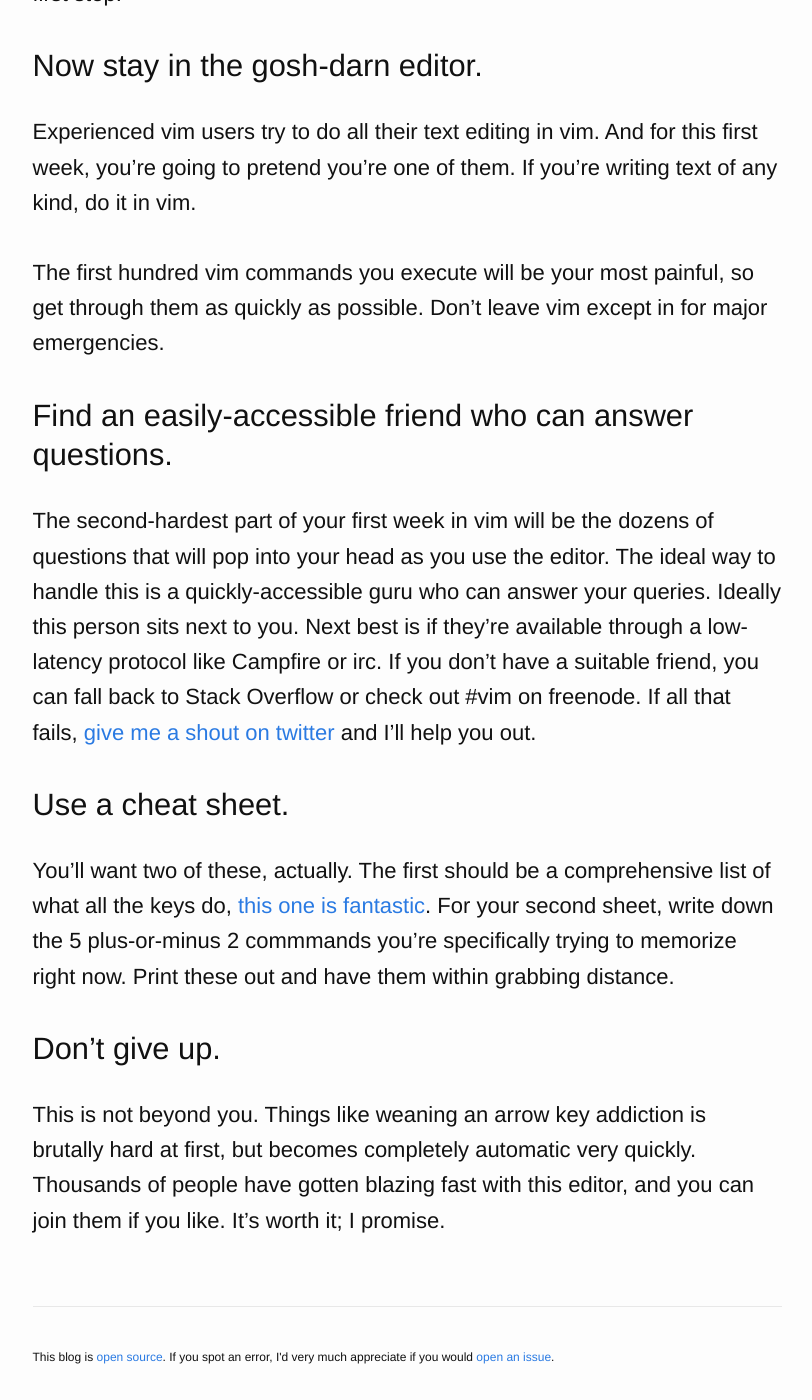
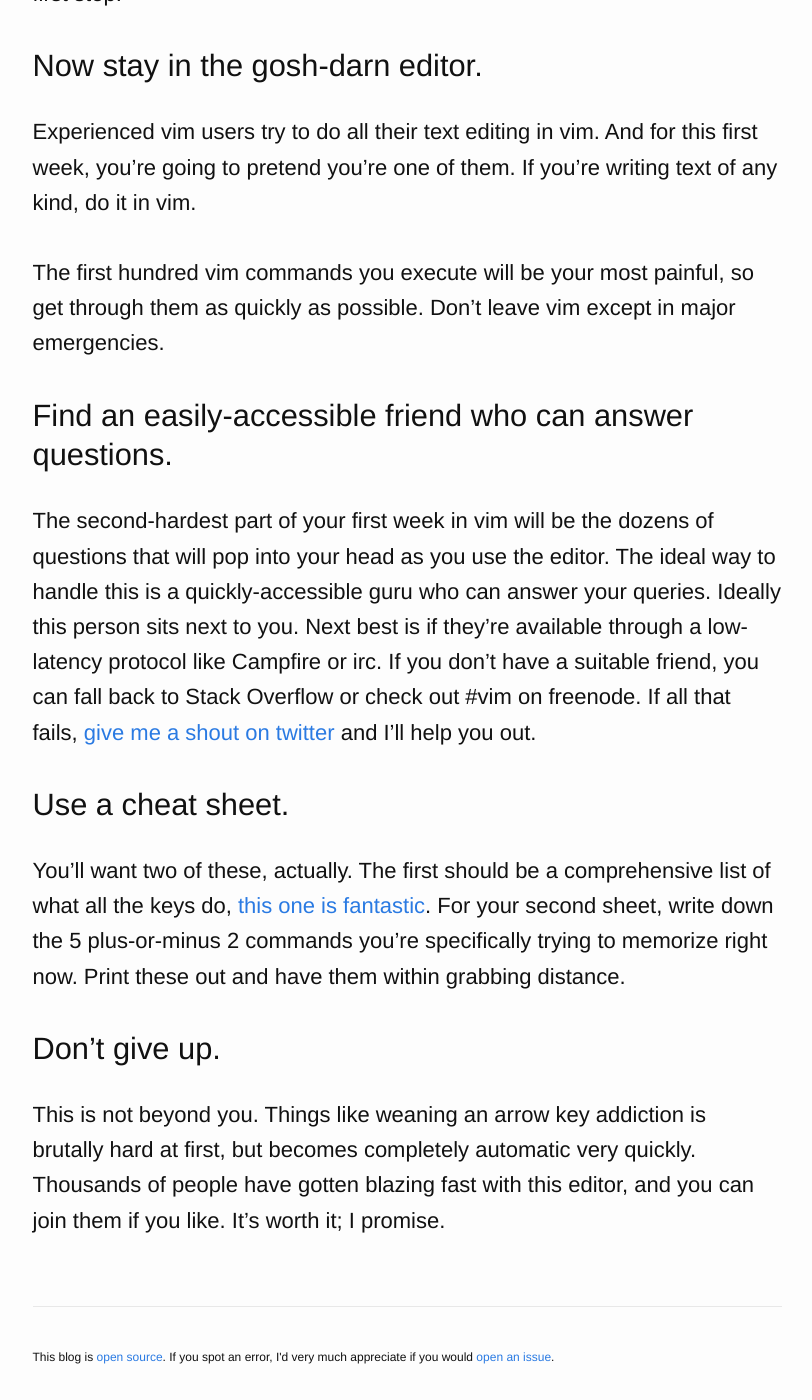
Before and after one commit to r00k/blog, a Jekyll site: the page built from _posts/2015-01-16-surviving-your-first-week-in-vim.md, in a window 1280 px wide and 1400 px high, scrolled down 1000 px. Shown: the whole window, without its empty margins (233-1045 px from the left). Built offline with Jekyll 4.4.1, drawn with Linux system fonts in a browser that asks for light colours; some of the changed text lies outside the part shown.

Commit message:
Fix typos

```diff
--- a/_posts/2015-01-16-surviving-your-first-week-in-vim.md
+++ b/_posts/2015-01-16-surviving-your-first-week-in-vim.md
@@ -34,7 +34,7 @@ first week, you're going to pretend you're one of them. If you're writing text
 of any kind, do it in vim.
 
 The first hundred vim commands you execute will be your most painful, so get
-through them as quickly as possible. Don't leave vim except in for major
+through them as quickly as possible. Don't leave vim except in major
 emergencies.
 
 ### Find an easily-accessible friend who can answer questions.
@@ -53,7 +53,7 @@ out.
 You'll want two of these, actually. The first should be a comprehensive list of
 what all the keys do, [this one is
 fantastic](http://www.viemu.com/a_vi_vim_graphical_cheat_sheet_tutorial.html).
-For your second sheet, write down the 5 plus-or-minus 2 commmands you're
+For your second sheet, write down the 5 plus-or-minus 2 commands you're
 specifically trying to memorize right now. Print these out and have them within
 grabbing distance.
 
```
Also changed, not shown: other parts of _posts/2015-01-16-surviving-your-first-week-in-vim.md (+1 -1 lines).
